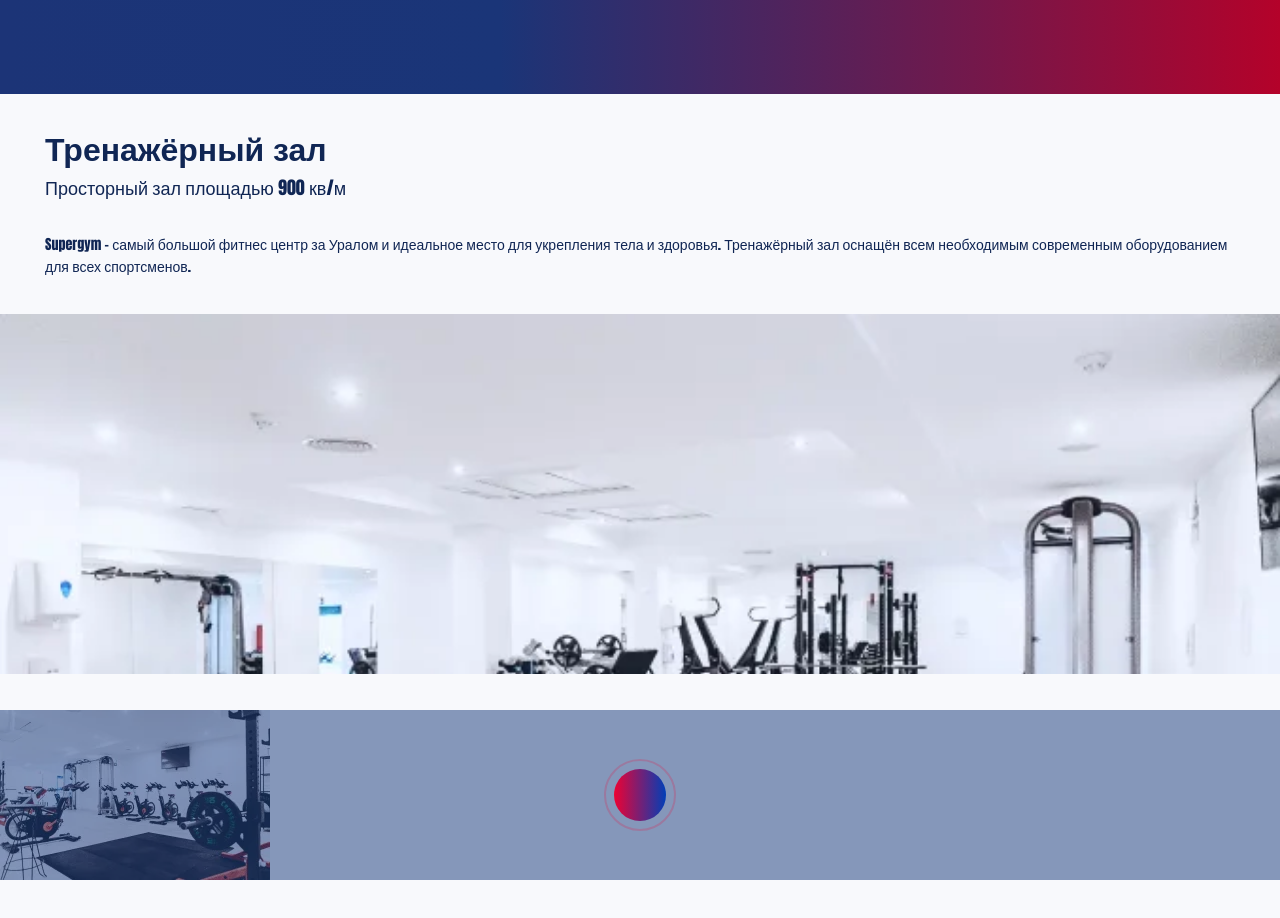
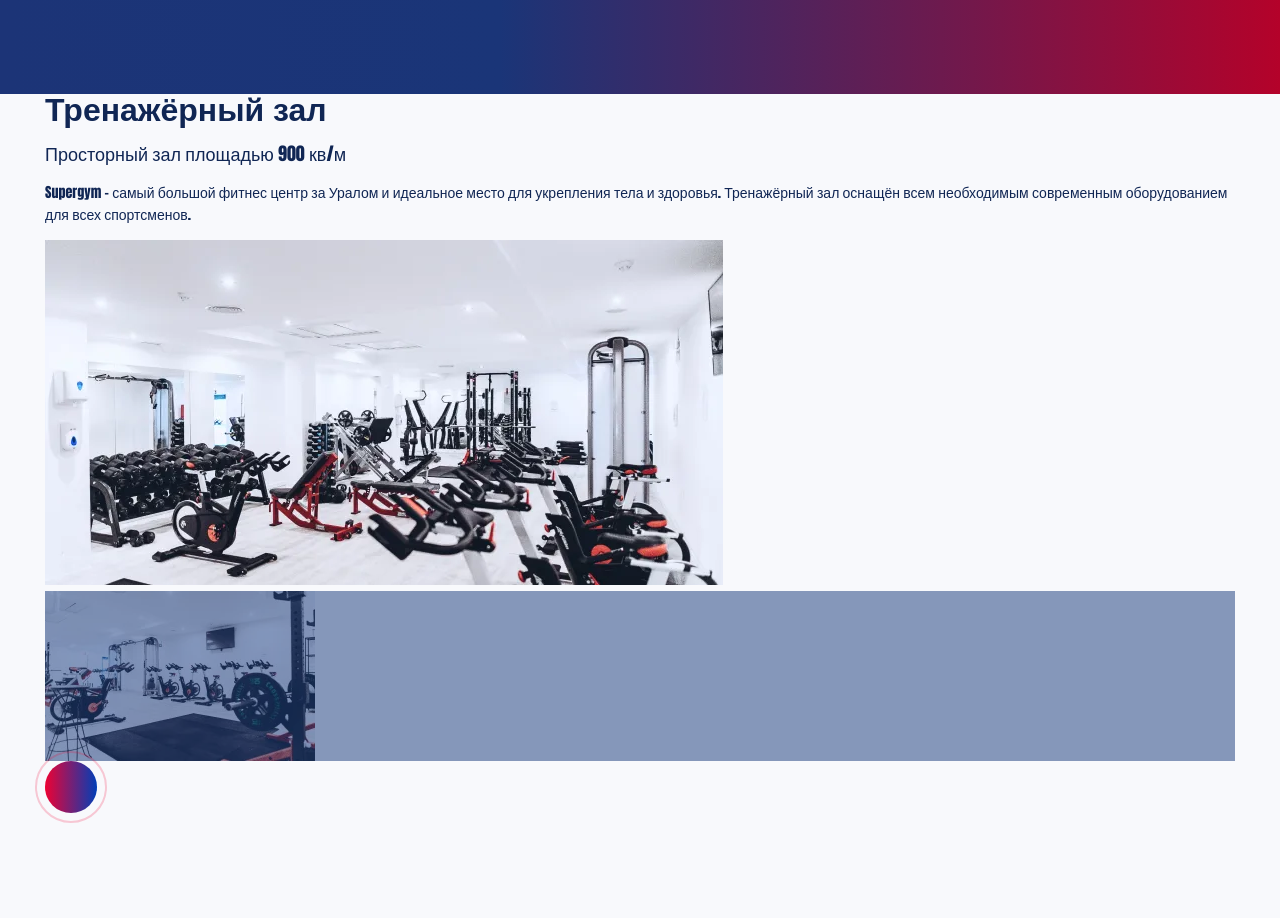
Before and after one commit to rychagoff/htmlacademy-supergym, a website built with Vite: page source/index.html in a window 1280 px wide. Shown: the part 480-1398 px from the top of the page. After the commit the page ends 1303 px from the top, so only its background shows below. Built offline with nearby package versions, Linux system fonts and the light colour scheme; a web font is replaced by a local one.

Commit message:
Revert "Прописал сетку"
This reverts commit 84a18f4a82e9df20eb783500480254e9f2a2576c.

```diff
--- a/source/index.html
+++ b/source/index.html
@@ -78,12 +78,11 @@
 
       <section class="about" data-test="about">
         <div class="container">
-          <div class="about__inner">
 
           <div class="about__info">
             <h2 class="about__title title title--md">Тренажёрный зал</h2>
-              <span class="about__description">Просторный зал площадью 900 кв/м</span>
-              <p>Supergym – самый большой фитнес центр за Уралом и идеальное место для укрепления тела и здоровья. Тренажёрный зал оснащён всем необходимым современным оборудованием для всех спортсменов.</p>
+            <p class="about__description">Просторный зал площадью 900 кв/м</p>
+            <p>Supergym – самый большой фитнес центр за Уралом и идеальное место для укрепления тела и здоровья. Тренажёрный зал оснащён всем необходимым современным оборудованием для всех спортсменов.</p>
           </div>
           <div class="about__image">
             <picture>
@@ -117,7 +116,6 @@
           </div>
 
         </div>
-        </div>
       </section>
 
     </main>
--- a/source/sass/blocks/about.scss
+++ b/source/sass/blocks/about.scss
@@ -1,37 +1,5 @@
-.about {
-  padding: 40px 0;
-}
-
-.about__inner {
-  display: flex;
-  flex-direction: column;
-  gap: 36px;
-}
-
-.about__title {
-  margin-bottom: 12px;
-}
-
 .about__description {
-  display: inline-block;
-  margin: 0;
-  margin-bottom: 36px;
   font-size: 18px;
   line-height: 20px;
   font-weight: 400;
 }
-
-.about__info p {
-  margin: 0;
-}
-
-.about__image {
-  max-height: 360px;
-  overflow: hidden;
-  margin: 0 calc(-1 * var(--padding-offset));
-}
-
-.about__image img {
-  display: block;
-  width: 100%;
-}
--- a/source/sass/blocks/video.scss
+++ b/source/sass/blocks/video.scss
@@ -1,8 +1,3 @@
-.video {
-  position: relative;
-  margin: 0 calc(-1 * var(--padding-offset));
-}
-
 .video__link {
   position: relative;
 
@@ -20,9 +15,7 @@
 }
 
 .video__button {
-  position: absolute;
-  top: 50%;
-  right: 50%;
+  position: relative;
   display: flex;
   margin: 0;
   padding: 20px;
@@ -30,7 +23,6 @@
   color: $white-color;
   border: 0;
   border-radius: 52px;
-  transform: translate(50%, -50%);
 
   &::before {
     content: "";
```
Lines whose indentation alone changed are shown as unchanged.
